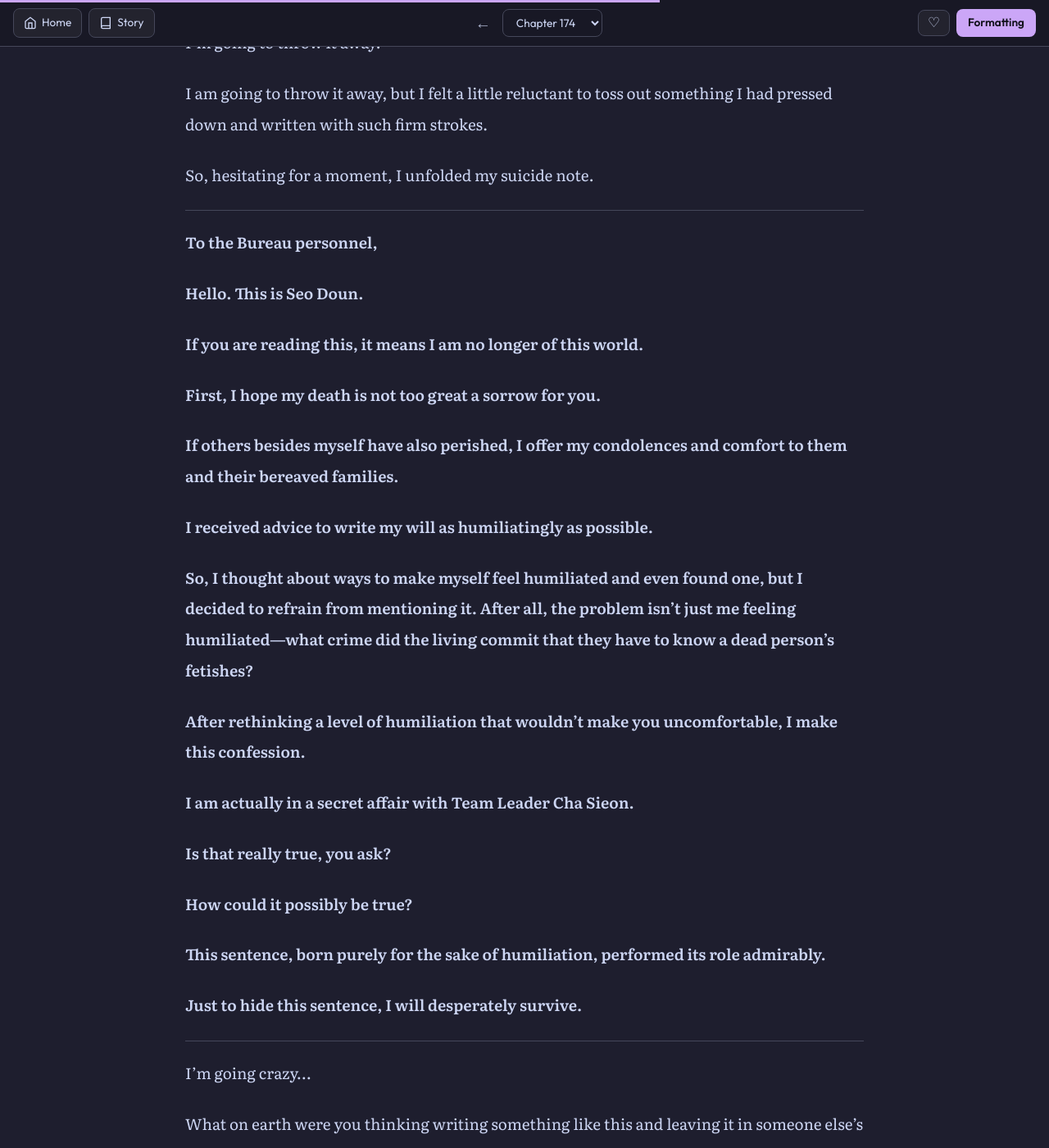
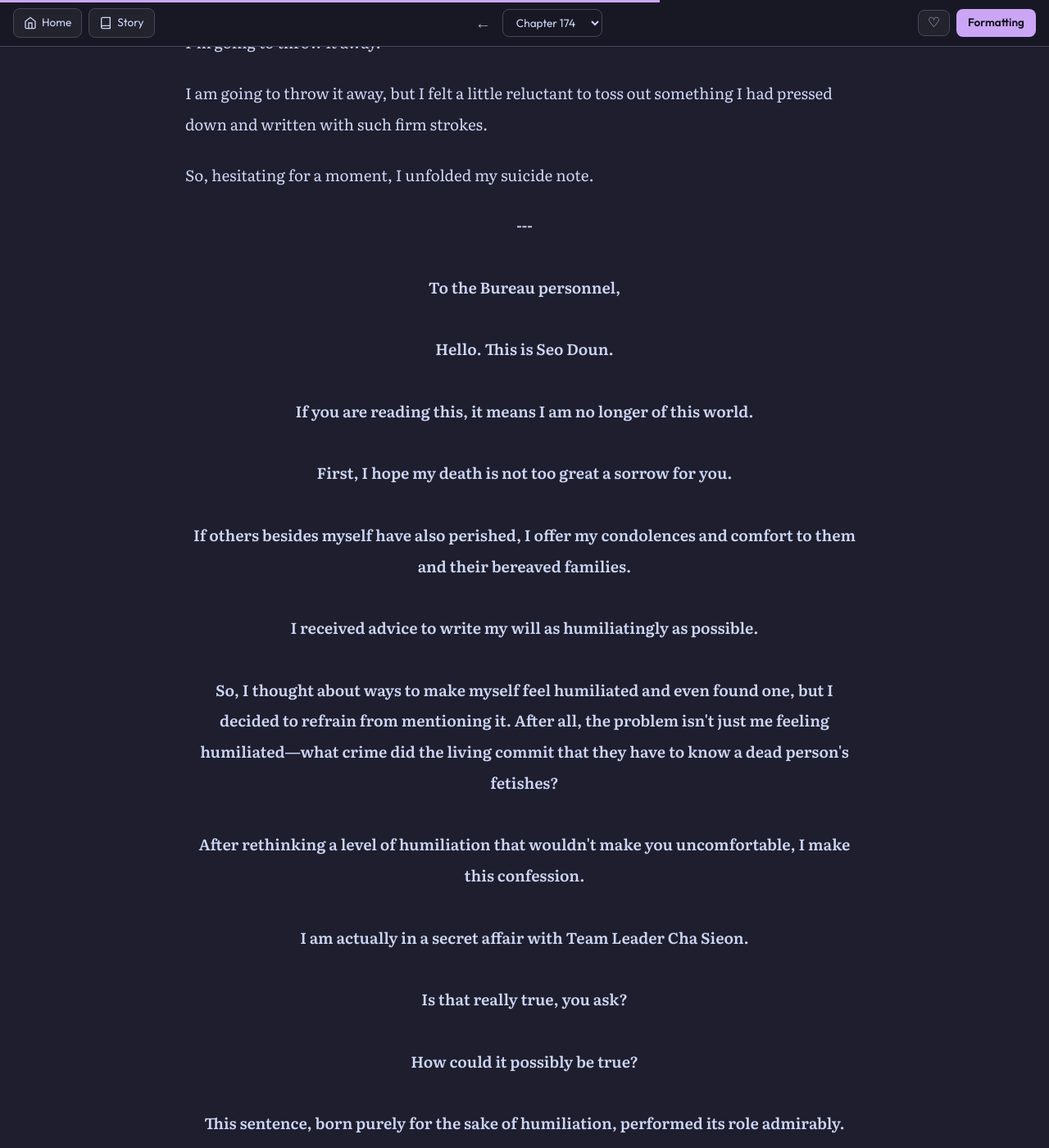
Before and after one commit to soleumn/soleumn.github.io, a Jekyll site: the page built from _chapters/esg/ch174.md, in a window 1280 px wide and 1400 px high, scrolled down 8417 px. Shown: the whole window at 82% size. Built offline with Jekyll 4.4.1, drawn with Linux system fonts in a browser that asks for light colours; some web fonts are replaced; comment, search, counter and statistics services are not loaded.

Commit message:
Update ch174.md

```diff
--- a/_chapters/esg/ch174.md
+++ b/_chapters/esg/ch174.md
@@ -255,35 +255,35 @@
 
 So, hesitating for a moment, I unfolded my suicide note.
 
-<div style="text-align: center; font-weight: bold;" markdown="1">
+<div style="text-align: center; font-weight: bold;">
 
----
+---<br><br>
 
-To the Bureau personnel,
+To the Bureau personnel,<br><br>
 
-Hello. This is Seo Doun.
+Hello. This is Seo Doun.<br><br>
 
-If you are reading this, it means I am no longer of this world.
+If you are reading this, it means I am no longer of this world.<br><br>
 
-First, I hope my death is not too great a sorrow for you.
+First, I hope my death is not too great a sorrow for you.<br><br>
 
-If others besides myself have also perished, I offer my condolences and comfort to them and their bereaved families.
+If others besides myself have also perished, I offer my condolences and comfort to them and their bereaved families.<br><br>
 
-I received advice to write my will as humiliatingly as possible.
+I received advice to write my will as humiliatingly as possible.<br><br>
 
-So, I thought about ways to make myself feel humiliated and even found one, but I decided to refrain from mentioning it. After all, the problem isn't just me feeling humiliated—what crime did the living commit that they have to know a dead person's fetishes?
+So, I thought about ways to make myself feel humiliated and even found one, but I decided to refrain from mentioning it. After all, the problem isn't just me feeling humiliated—what crime did the living commit that they have to know a dead person's fetishes?<br><br>
 
-After rethinking a level of humiliation that wouldn't make you uncomfortable, I make this confession.
+After rethinking a level of humiliation that wouldn't make you uncomfortable, I make this confession.<br><br>
 
-I am actually in a secret affair with Team Leader Cha Sieon.
+I am actually in a secret affair with Team Leader Cha Sieon.<br><br>
 
-Is that really true, you ask?
+Is that really true, you ask?<br><br>
 
-How could it possibly be true?
+How could it possibly be true?<br><br>
 
-This sentence, born purely for the sake of humiliation, performed its role admirably.
+This sentence, born purely for the sake of humiliation, performed its role admirably.<br><br>
 
-Just to hide this sentence, I will desperately survive.
+Just to hide this sentence, I will desperately survive.<br><br>
 
 ---
 
@@ -305,39 +305,39 @@
 
 <div style="text-align: center; font-weight: bold;" markdown="1">
 
----
+---<br><br>
 
-I am trying this desperately to live.
+I am trying this desperately to live.<br><br>
 
-However, on the other hand, the thought that it's all futile sometimes crosses my mind.
+However, on the other hand, the thought that it's all futile sometimes crosses my mind.<br><br>
 
-Because human efforts and wishes are betrayed far too easily.
+Because human efforts and wishes are betrayed far too easily.<br><br>
 
-Even so, humans foolishly hold onto expectations, suffering all the more for the price of refusing to let go of hope.
+Even so, humans foolishly hold onto expectations, suffering all the more for the price of refusing to let go of hope.<br><br>
 
-Wouldn't it be better to resign oneself beforehand, to give up so completely that one can remain cynical in the face of any catastrophe?
+Wouldn't it be better to resign oneself beforehand, to give up so completely that one can remain cynical in the face of any catastrophe?<br><br>
 
-Since our lives have already been stolen, and it is exhausting just to dodge the deaths that keep coming, wouldn't it be better to calmly choose death than to struggle so vainly?
+Since our lives have already been stolen, and it is exhausting just to dodge the deaths that keep coming, wouldn't it be better to calmly choose death than to struggle so vainly?<br><br>
 
-Burying thoughts like these in a corner of my heart, I was actually weighing things in the balance.
+Burying thoughts like these in a corner of my heart, I was actually weighing things in the balance.<br><br>
 
-Wondering if not just me, but all of you here, might be frogs slowly boiling in a pot.
+Wondering if not just me, but all of you here, might be frogs slowly boiling in a pot.<br><br>
 
-Wondering if we are simply enduring meaningless time, much like Sisyphus receiving an eternal punishment.
+Wondering if we are simply enduring meaningless time, much like Sisyphus receiving an eternal punishment.<br><br>
 
-If so, I dared to think, wouldn't it be fine if we all just died together?
+If so, I dared to think, wouldn't it be fine if we all just died together?<br><br>
 
-Yet, the moment I actually imagined death, it was funny how I still wanted to live, which made me change my mind.
+Yet, the moment I actually imagined death, it was funny how I still wanted to live, which made me change my mind.<br><br>
 
-I had thought my life was stolen, but even this was life.
+I had thought my life was stolen, but even this was life.<br><br>
 
-The time I considered mere endurance in this place is also my life; enduring today in anxiety because I don't know tomorrow is a day's worth of life; and because there is a day's worth of life even without perfect salvation, I was able to exist for yet another day.
+The time I considered mere endurance in this place is also my life; enduring today in anxiety because I don't know tomorrow is a day's worth of life; and because there is a day's worth of life even without perfect salvation, I was able to exist for yet another day.<br><br>
 
-This was neither meaningless nor futile.
+This was neither meaningless nor futile.<br><br>
 
-So, it was an honor to share this life with all of you.
+So, it was an honor to share this life with all of you.<br><br>
 
-Thanks to all of you, I lived a few more months of life, and that life…….
+Thanks to all of you, I lived a few more months of life, and that life…….<br><br>
 
 ---
 
```
